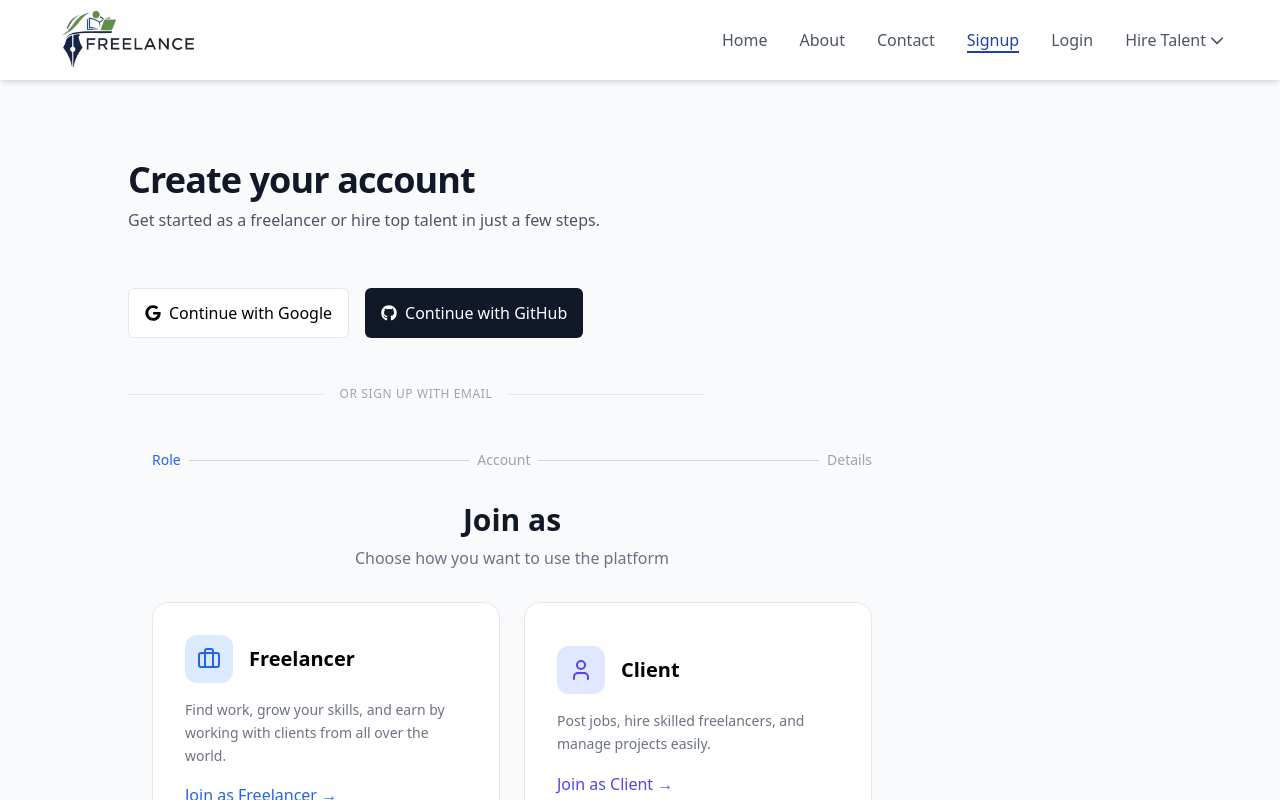
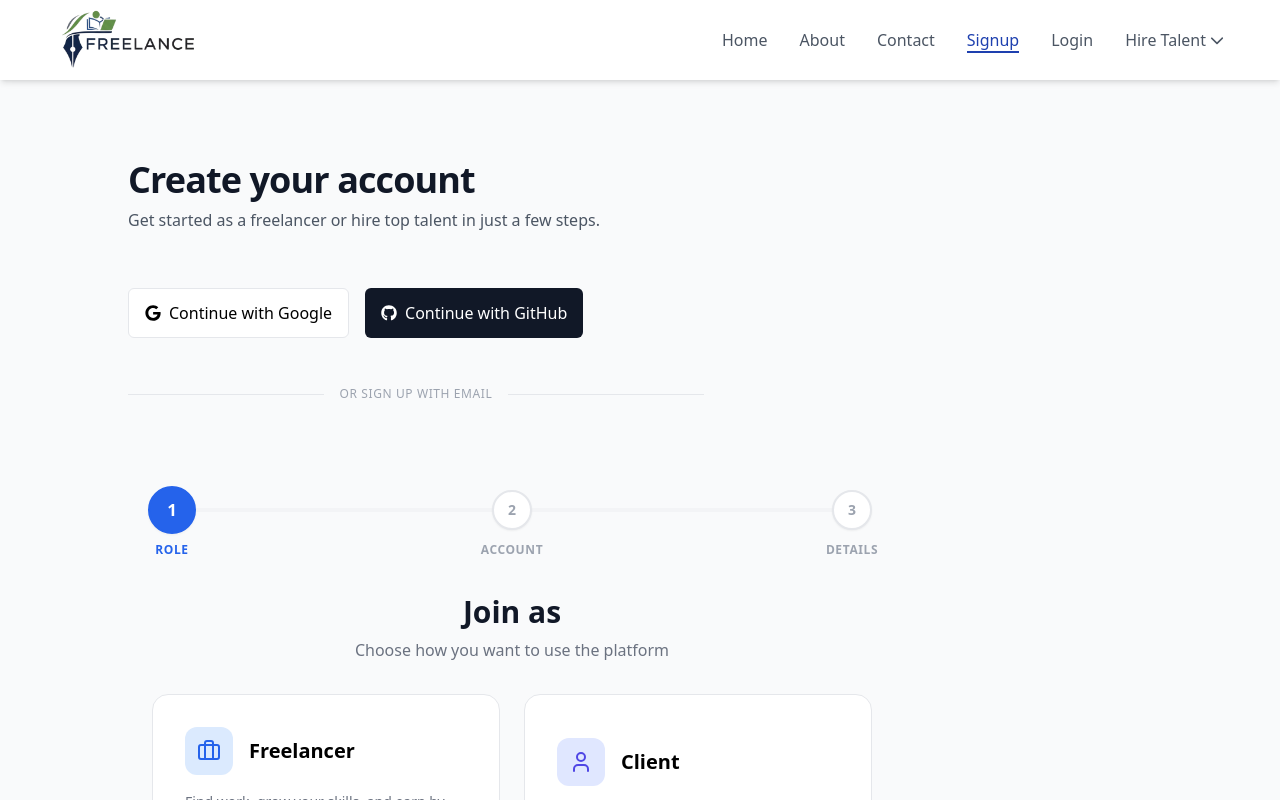
Before and after one commit to Alihaider592/freelance, a React (Create React App) app in the folder freelancing-app/: page /signup in a window 1280 px wide. Shown: the top 800 px of the page. Built offline with nearby package versions, Linux system fonts and the light colour scheme.

Commit message:
bar styles changed

```diff
--- a/freelancing-app/src/components/forms/signup/signup_form.jsx
+++ b/freelancing-app/src/components/forms/signup/signup_form.jsx
@@ -1,100 +1,106 @@
 import { useState } from "react";
 import { motion, AnimatePresence } from "framer-motion";
+import { Check } from "lucide-react"; // Import a check icon
 import SelectRole from "./selectrole";
 import StepAccount from "./freelancer/StepAccount";
 import StepFreelancer from "./freelancer/StepFreelancer";
 
+const steps = [
+  { id: 1, label: "Role" },
+  { id: 2, label: "Account" },
+  { id: 3, label: "Details" },
+];
+
 const SignupForm = () => {
   const [step, setStep] = useState(1);
-
   const [formData, setFormData] = useState({
-    role: "",
-    name: "",
-    email: "",
-    username: "",
-    password: "",
-    confirmPassword: "",
-    country: "",
-    portfolio: "",
-    bio: "",
-    category: "",
-    skills: [],
-    hourlyRate: "",
-    title: "",
-    phone: "",
+    role: "", name: "", email: "", username: "",
+    password: "", confirmPassword: "", country: "",
+    portfolio: "", bio: "", category: "",
+    skills: [], hourlyRate: "", title: "", phone: "",
   });
 
   const nextStep = () => setStep((prev) => prev + 1);
   const prevStep = () => setStep((prev) => prev - 1);
 
-  // Variants for slide animation
-  const stepVariants = {
-    hidden: { opacity: 0, x: 50 },
-    visible: { opacity: 1, x: 0, transition: { duration: 0.5, ease: "easeOut" } },
-    exit: { opacity: 0, x: -50, transition: { duration: 0.3, ease: "easeIn" } },
-  };
+  return (
+    <div className="w-full max-w-3xl mx-auto px-4 sm:px-6 py-10">
 
-  return (
-    <div className="w-full max-w-3xl mx-auto px-4 sm:px-6">
+      {/* MODERN PROGRESS BAR */}
+      <div className="relative mb-12">
+        {/* Background Track */}
+        <div className="absolute top-1/2 left-0 w-full h-1 bg-gray-100 -translate-y-1/2 rounded-full" />
 
-      {/* STEP INDICATOR */}
-      <div className="flex items-center justify-between mb-8 text-sm font-medium">
-        <span className={step >= 1 ? "text-blue-600" : "text-gray-400"}>Role</span>
-        <div className="flex-1 mx-2 h-px bg-gray-300" />
-        <span className={step >= 2 ? "text-blue-600" : "text-gray-400"}>Account</span>
-        <div className="flex-1 mx-2 h-px bg-gray-300" />
-        <span className={step >= 3 ? "text-blue-600" : "text-gray-400"}>Details</span>
+        {/* Active Progress Track */}
+        <motion.div
+          className="absolute top-1/2 left-0 h-1 bg-blue-600 -translate-y-1/2 rounded-full"
+          initial={{ width: "0%" }}
+          animate={{ width: `${((step - 1) / (steps.length - 1)) * 100}%` }}
+          transition={{ duration: 0.5, ease: "easeInOut" }}
+        />
+
+        {/* Step Circles */}
+        <div className="relative flex justify-between w-full">
+          {steps.map((s) => (
+            <div key={s.id} className="flex flex-col items-center">
+              <motion.div
+                initial={false}
+                animate={{
+                  backgroundColor: step >= s.id ? "#2563eb" : "#ffffff",
+                  borderColor: step >= s.id ? "#2563eb" : "#e5e7eb",
+                  scale: step === s.id ? 1.2 : 1,
+                }}
+                className={`w-10 h-10 rounded-full border-2 flex items-center justify-center z-10 transition-colors duration-300 shadow-sm`}
+              >
+                {step > s.id ? (
+                  <Check className="w-5 h-5 text-white" />
+                ) : (
+                  <span className={`text-sm font-bold ${step >= s.id ? "text-white" : "text-gray-400"}`}>
+                    {s.id}
+                  </span>
+                )}
+              </motion.div>
+              <span className={`absolute -bottom-7 text-xs font-semibold uppercase tracking-wider ${step >= s.id ? "text-blue-600" : "text-gray-400"}`}>
+                {s.label}
+              </span>
+            </div>
+          ))}
+        </div>
       </div>
 
       {/* STEPS WITH ANIMATION */}
-      <div className="w-full">
+      <div className="w-full mt-16">
         <AnimatePresence mode="wait">
           {step === 1 && (
             <motion.div
               key="step1"
-              variants={stepVariants}
-              initial="hidden"
-              animate="visible"
-              exit="exit"
+              initial={{ opacity: 0, x: 20 }}
+              animate={{ opacity: 1, x: 0 }}
+              exit={{ opacity: 0, x: -20 }}
             >
-              <SelectRole
-                formData={formData}
-                setFormData={setFormData}
-                nextStep={nextStep}
-              />
+              <SelectRole formData={formData} setFormData={setFormData} nextStep={nextStep} />
             </motion.div>
           )}
 
           {step === 2 && (
             <motion.div
               key="step2"
-              variants={stepVariants}
-              initial="hidden"
-              animate="visible"
-              exit="exit"
+              initial={{ opacity: 0, x: 20 }}
+              animate={{ opacity: 1, x: 0 }}
+              exit={{ opacity: 0, x: -20 }}
             >
-              <StepAccount
-                formData={formData}
-                setFormData={setFormData}
-                nextStep={nextStep}
-                prevStep={prevStep}
-              />
+              <StepAccount formData={formData} setFormData={setFormData} nextStep={nextStep} prevStep={prevStep} />
             </motion.div>
           )}
 
-          {step === 3 && formData.role === "freelancer" && (
+          {step === 3 && (
             <motion.div
               key="step3"
-              variants={stepVariants}
-              initial="hidden"
-              animate="visible"
-              exit="exit"
+              initial={{ opacity: 0, x: 20 }}
+              animate={{ opacity: 1, x: 0 }}
+              exit={{ opacity: 0, x: -20 }}
             >
-              <StepFreelancer
-                formData={formData}
-                setFormData={setFormData}
-                prevStep={prevStep}
-              />
+              <StepFreelancer formData={formData} setFormData={setFormData} prevStep={prevStep} />
             </motion.div>
           )}
         </AnimatePresence>
```
